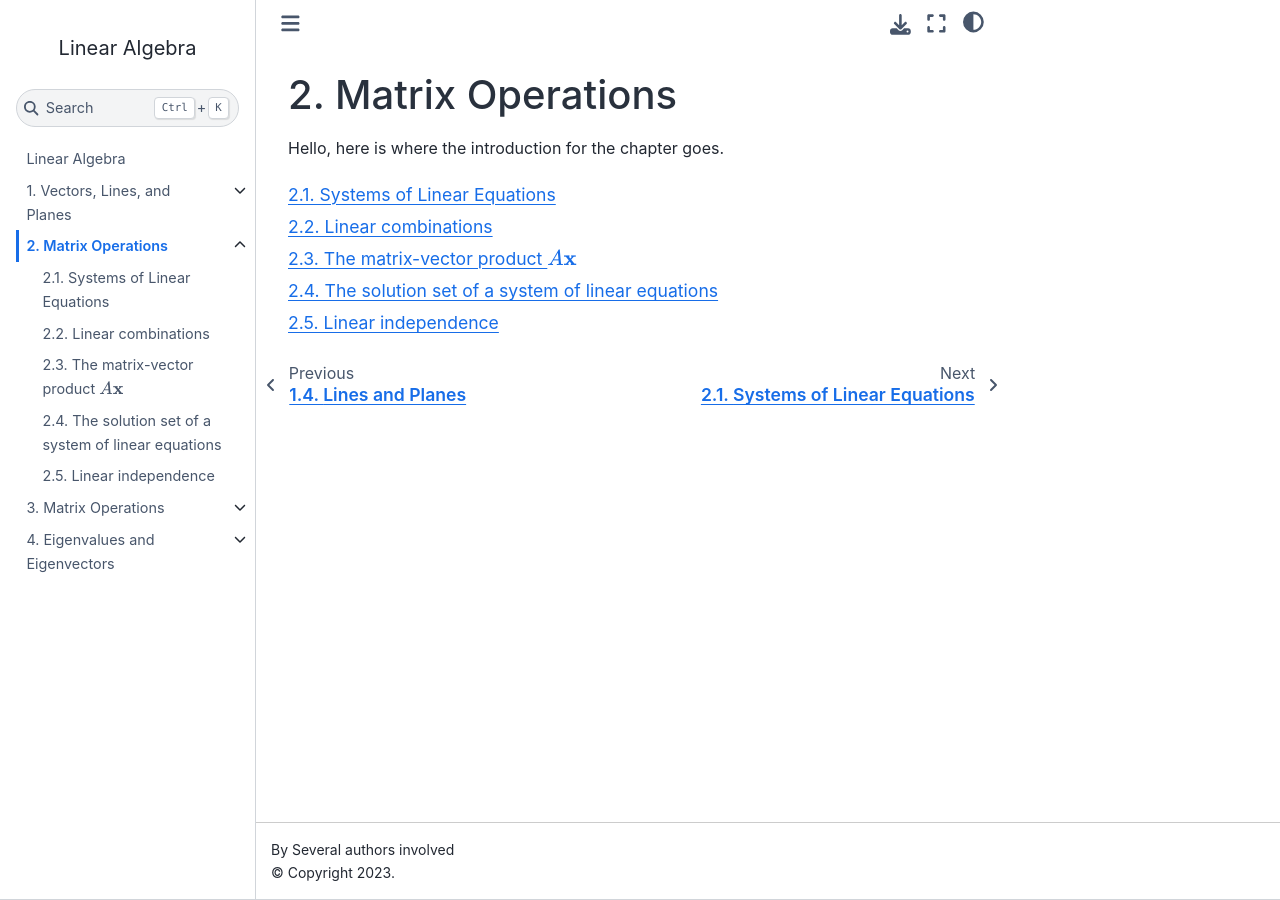
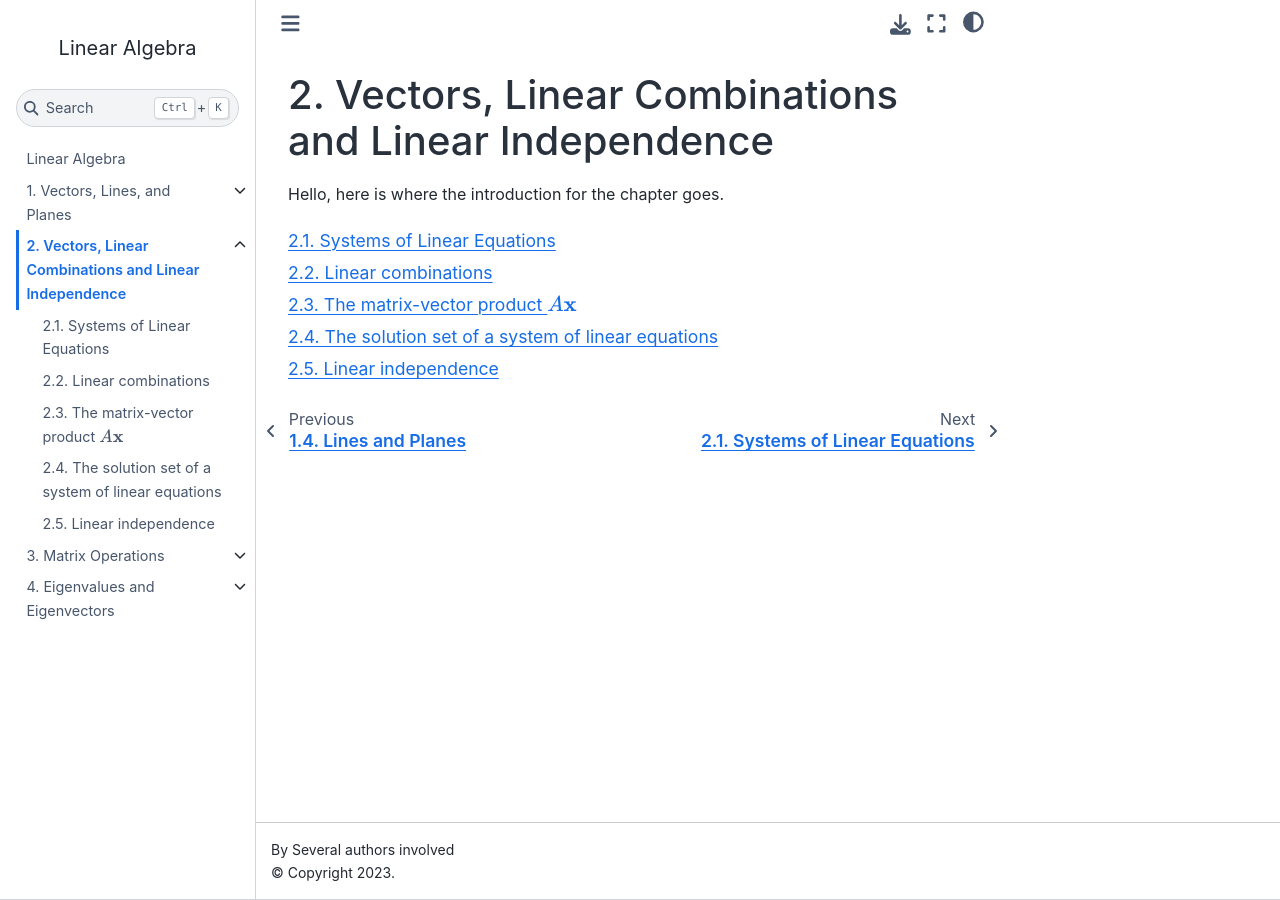
Before and after one commit to TUDelft-PRIME-Books/Linear-Algebra, a Jupyter Book: the page built from Chapter2/intro.md, in a window 1280 px wide. Built offline with Jupyter Book 1.0.4 settings and Sphinx 7.4.7 and the Sphinx Book theme 1.1.4, drawn with Linux system fonts in a browser that asks for light colours.

Commit message:
fixed titles

```diff
--- a/Chapter2/intro.md
+++ b/Chapter2/intro.md
@@ -1,4 +1,4 @@
-Matrix Operations
+Vectors, Linear Combinations and Linear Independence
 ============
 
 Hello, here is where the introduction for the chapter goes.
```
